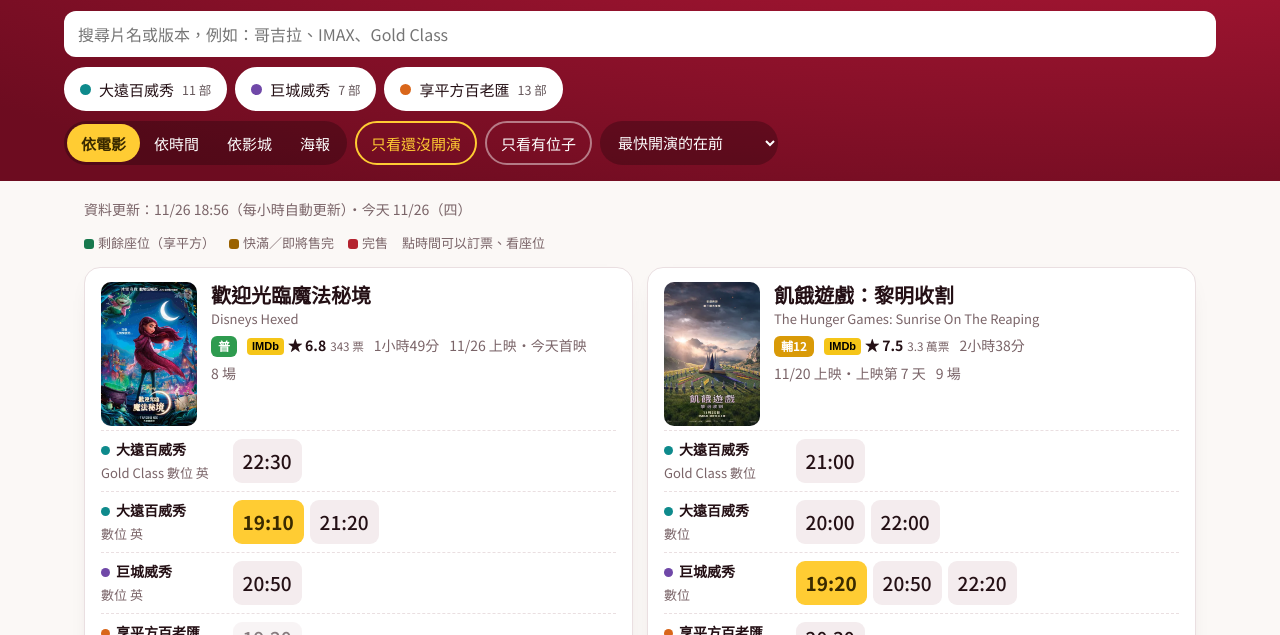
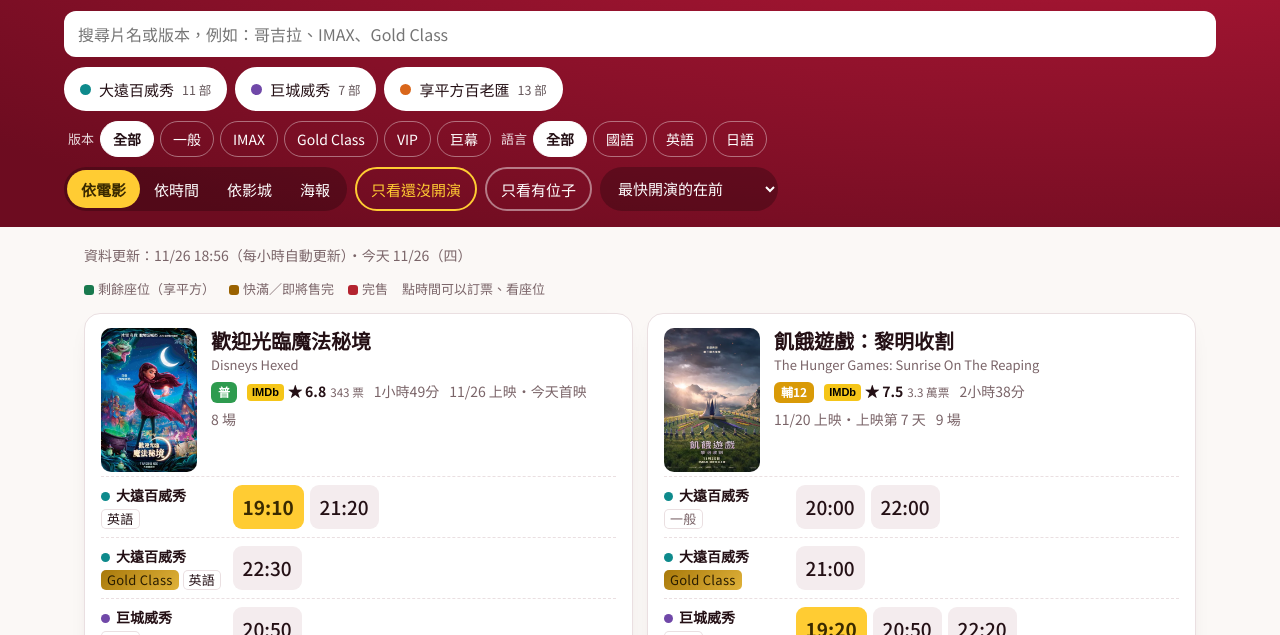
Before and after one commit to fyradio/Cinema_check, a plain HTML site: page index.html in a window 1280 px wide. Shown: the part 165-800 px from the top of the page. Drawn offline with nearby package versions, Linux system fonts and the light colour scheme.

Commit message:
版本標籤（IMAX／3D／Gold Class／VIP／巨幕／語言）、版本與語言篩選、百老匯同版本不分廳合併
Co-Authored-By: Claude Opus 5.5 <noreply@anthropic.com>
Claude-Session: https://claude.ai/code/session_01SMuF9NVwxV1Y7tQ5JQ484c

```diff
--- a/index.html
+++ b/index.html
@@ -71,6 +71,13 @@ main{max-width:1240px;margin:0 auto;padding:18px max(5vw,16px) 40px}
 .imdb b{background:#f5c518;color:#000;font-size:11px;font-weight:900;padding:0 5px;border-radius:4px;font-family:Arial,sans-serif}
 .imdb small{font-weight:400;color:var(--mute)}
 .rel{white-space:nowrap}.rel small{font-size:inherit;color:var(--mute)}.rel.soon{background:var(--pop);color:var(--popInk);font-weight:700;padding:1px 7px;border-radius:6px;font-size:12px}
+.vbs{display:flex;flex-wrap:wrap;gap:4px;align-items:center}
+.vb{display:inline-block;font-size:11px;font-weight:800;line-height:1.5;padding:0 6px;border-radius:5px;color:#fff;background:#6b5a5e;letter-spacing:.02em;white-space:nowrap;vertical-align:1px}
+.vb.imax{background:#0a5bd3}.vb.gold{background:linear-gradient(135deg,#a8790b,#e0b23a);color:#2a1d00}.vb.vip{background:#5e2a8c}.vb.giant{background:#b3261e}.vb.fdx{background:#e06c00}.vb.three{background:#00897b}.vb.sp{background:#455a64}
+.vb.lang{background:transparent;color:var(--ink);box-shadow:inset 0 0 0 1px var(--line)}.vb.plain{background:transparent;color:var(--mute);box-shadow:inset 0 0 0 1px var(--line)}
+.fl{gap:6px}.fl .lbl{font-size:13px;opacity:.85;margin-left:4px}
+.fc{border:1px solid rgba(255,255,255,.4);background:transparent;color:#fff;padding:2px 12px;min-height:36px;font-size:14px}
+.fc[aria-pressed=true]{background:#fff;color:#241015;border-color:#fff;font-weight:700}
 .lines{grid-column:1/-1}
 .line{display:grid;grid-template-columns:7.6em minmax(0,1fr);gap:4px 10px;padding:8px 0;border-top:1px dashed var(--line)}
 .who{font-size:14px;font-weight:700;display:flex;flex-direction:column;gap:2px}
@@ -117,7 +124,7 @@ dialog::backdrop{background:rgba(20,5,10,.6)}
 .close{position:absolute;top:8px;right:8px;border:0;background:transparent;color:var(--mute);font-size:26px;width:44px;height:44px;min-height:44px;border-radius:50%}
 .lb img{display:block;width:100%;max-height:72vh;object-fit:contain;background:#000;border-radius:18px 18px 0 0}
 .note{font-size:13px;color:var(--mute);margin-top:10px}
-@media(max-width:600px){.line,.mini .line{grid-template-columns:minmax(0,1fr)}.mv{grid-template-columns:80px minmax(0,1fr)}.post{width:80px}.wall .post{width:100%}.today{font-size:13px}.tl li{grid-template-columns:max-content 40px minmax(0,1fr)}.tl img,.tl .ph{width:40px;height:60px}.tl .soon{grid-column:3;text-align:left}.tl .soon b{display:inline;margin-right:6px}.tl .big{font-size:26px}.wall{grid-template-columns:repeat(2,minmax(0,1fr))}}
+@media(max-width:600px){.fl{flex-wrap:nowrap;overflow-x:auto;padding-bottom:4px;scrollbar-width:none}.fl>*{flex:none}.line,.mini .line{grid-template-columns:minmax(0,1fr)}.mv{grid-template-columns:80px minmax(0,1fr)}.post{width:80px}.wall .post{width:100%}.today{font-size:13px}.tl li{grid-template-columns:max-content 40px minmax(0,1fr)}.tl img,.tl .ph{width:40px;height:60px}.tl .soon{grid-column:3;text-align:left}.tl .soon b{display:inline;margin-right:6px}.tl .big{font-size:26px}.wall{grid-template-columns:repeat(2,minmax(0,1fr))}}
 </style>
 </head>
 <body>
@@ -133,6 +140,7 @@ dialog::backdrop{background:rgba(20,5,10,.6)}
     <div class="days" id="days" role="group" aria-label="選擇日期"></div>
     <div class="row"><input type="search" id="q" placeholder="搜尋片名或版本，例如：哥吉拉、IMAX、Gold Class" aria-label="搜尋片名或版本"></div>
     <div class="row" id="cins" role="group" aria-label="選擇影城"></div>
+    <div class="row fl" id="fmts" role="group" aria-label="選擇版本"></div>
     <div class="row">
       <div class="seg" role="group" aria-label="檢視方式">
         <button data-view="movie">依電影</button><button data-view="time">依時間</button><button data-view="cinema">依影城</button><button data-view="wall">海報</button>
@@ -180,7 +188,7 @@ const state = {
   on: store.get('on', THEATERS.map(t => t.key)),
   view: store.get('view2', 'movie'),
   hidePast: store.get('hidePast', true), hideFull: store.get('hideFull', false),
-  sort: store.get('sort2', 'next'), q: ''
+  sort: store.get('sort2', 'next'), q: '', fmt: '', lang: ''
 };
 
 function now() {
@@ -223,6 +231,21 @@ function dates() {
   return [...new Set(state.data.sessions.map(s => s.d))].filter(d => d >= t).sort();
 }
 
+// 版本：把「Gold Class 數位 英」「3D 數位 英」「巨幕 英文 巨幕廳」拆成 廳別／3D／語言／廳號
+const FMT_ORDER = ['IMAX', 'Gold Class', 'VIP', '巨幕', '4DX', '3D', '特別場', '直播'];
+function ver(v) {
+  v = v || '';
+  const fmt = /IMAX/i.test(v) ? 'IMAX' : /Gold Class|\bGC\b/i.test(v) ? 'Gold Class' : /VIP/i.test(v) ? 'VIP' : /巨幕/.test(v) ? '巨幕' : /4DX/i.test(v) ? '4DX' : /特別場/.test(v) ? '特別場' : /LIVE|直播/i.test(v) ? '直播' : '';
+  const is3d = /3D/i.test(v);
+  const lang = /國|中文/.test(v) ? '國語' : /英/.test(v) ? '英語' : /日/.test(v) ? '日語' : /韓/.test(v) ? '韓語' : '';
+  const hall = (v.match(/(\S+廳)$/) || [])[1] || '';
+  const tags = [fmt, is3d ? '3D' : ''].filter(Boolean);
+  return {fmt, is3d, lang, hall, tags, key: [fmt || '一般', is3d ? '3D' : '2D', lang].join('/')};
+}
+const VC = {'IMAX': 'imax', 'Gold Class': 'gold', 'VIP': 'vip', '巨幕': 'giant', '4DX': 'fdx', '3D': 'three', '特別場': 'sp', '直播': 'sp'};
+const badges = (v, withLang = true) => { const x = ver(v); return [...x.tags.map(t => `<span class="vb ${VC[t] || ''}">${esc(t)}</span>`), withLang && x.lang ? `<span class="vb lang">${esc(x.lang)}</span>` : ''].join(''); };
+const fmtOf = s => { const x = ver(s.v); return x.tags.length ? x.tags : ['一般']; };
+
 function filtered() {
   const D = state.data, n = now(), q = state.q.trim().toLowerCase();
   return D.sessions.filter(s => {
@@ -232,6 +255,8 @@ function filtered() {
     s.past = s.d === n.date && toMin(s.t) < n.mins;
     if (state.hidePast && s.past) return false;
     if (state.hideFull && (s.st === 'soldout' || s.st === 'closed')) return false;
+    if (state.fmt && !fmtOf(s).includes(state.fmt)) return false;
+    if (state.lang && ver(s.v).lang !== state.lang) return false;
     return true;
   }).sort((a, b) => toMin(a.t) - toMin(b.t));
 }
@@ -270,12 +295,12 @@ function viewMovie(list) {
   if (!groups.length) return empty();
   return '<div class="grid">' + groups.map(g => {
     const lines = {};
-    for (const s of g.ss) (lines[s.c + '|' + s.v] = lines[s.c + '|' + s.v] || []).push(s);
-    const keys = Object.keys(lines).sort((a, b) => THEATERS.findIndex(t => t.key === a.split('|')[0]) - THEATERS.findIndex(t => t.key === b.split('|')[0]) || a.localeCompare(b));
+    for (const s of g.ss) { const k = s.c + '|' + ver(s.v).key; (lines[k] = lines[k] || []).push(s); }
+    const keys = Object.keys(lines).sort((a, b) => THEATERS.findIndex(t => t.key === a.split('|')[0]) - THEATERS.findIndex(t => t.key === b.split('|')[0]) || (a.includes('|一般/') ? 0 : 1) - (b.includes('|一般/') ? 0 : 1) || a.localeCompare(b));
     return `<article class="card mv">${poster(g.id, g.m)}<div>
       <h2>${esc(g.m.title)}</h2>${g.m.en ? `<div class="en">${esc(g.m.en)}</div>` : ''}
       <div class="meta">${rate(g.m)}${imdb(g.m)}<span>${esc(dur(g.m.runtime))}</span>${released(g.m)}<span>${g.ss.length} 場</span></div></div>
-      <div class="lines">${keys.map(k => { const [c, v] = k.split('|'); return `<div class="line"><div class="who" style="--c:var(--c-${c})"><b>${esc(TH[c].short)}</b>${v ? `<span>${esc(v)}</span>` : ''}</div><div class="times">${lines[k].map(s => chip(s, g.next)).join('')}</div></div>`; }).join('')}</div>
+      <div class="lines">${keys.map(k => { const c = k.split('|')[0], b = badges(lines[k][0].v); return `<div class="line"><div class="who" style="--c:var(--c-${c})"><b>${esc(TH[c].short)}</b><span class="vbs">${b || '<span class="vb plain">一般</span>'}</span></div><div class="times">${lines[k].map(s => chip(s, g.next)).join('')}</div></div>`; }).join('')}</div>
     </article>`;
   }).join('') + '</div>';
 }
@@ -291,7 +316,7 @@ function viewTime(list) {
     const img = m.poster && m.poster.thumb ? `<img src="${esc(m.poster.thumb)}" alt="" loading="lazy">` : '<span class="ph"></span>';
     return `<li data-s="${i}" class="${left !== null && !s.past && left <= 30 ? 'hot' : ''}"${s.past ? ' style="opacity:.45"' : ''}>
       <span class="big num">${esc(s.t)}</span>${img}
-      <span class="what">${esc(m.title)} ${rate(m)}<span class="where" style="--c:var(--c-${s.c})"><i></i>${esc(TH[s.c].short)}${s.v ? '・' + esc(s.v) : ''}${m.runtime ? '・散場 ' + fromMin(toMin(s.t) + m.runtime) : ''}・${released(m, true)}</span></span>
+      <span class="what">${esc(m.title)} ${rate(m)} ${badges(s.v)}<span class="where" style="--c:var(--c-${s.c})"><i></i>${esc(TH[s.c].short)}${ver(s.v).hall ? '・' + esc(ver(s.v).hall) : ''}${m.runtime ? '・散場 ' + fromMin(toMin(s.t) + m.runtime) : ''}・${released(m, true)}</span></span>
       <span class="soon">${lab ? `<b class="t ${seatClass(s)}" style="all:unset;font-weight:700;color:var(--${s.st === 'soldout' ? 'out' : s.st === 'few' ? 'few' : 'ok'})">${esc(lab)}</b>` : ''}${esc(soon)}</span></li>`;
   }).join('') + '</ul>';
 }
@@ -301,10 +326,10 @@ function viewCinema(list) {
   for (const t of THEATERS) {
     if (!state.on.includes(t.key)) continue;
     const mine = list.filter(s => s.c === t.key), by = {};
-    for (const s of mine) (by[s.m + '|' + s.v] = by[s.m + '|' + s.v] || []).push(s);
+    for (const s of mine) { const k = s.m + '|' + ver(s.v).key; (by[k] = by[k] || []).push(s); }
     html += `<div class="sec" style="--c:var(--c-${t.key})"><h2>${esc(t.name)}</h2><a href="${t.official}" target="_blank" rel="noopener">官網</a></div>`;
     const keys = Object.keys(by);
-    html += keys.length ? `<div class="card mini">${keys.map(k => { const [id, v] = k.split('|'), m = D.movies[id]; return `<div class="line"><div class="who" style="--c:var(--c-${t.key})"><b>${esc(m.title)} ${rate(m)}</b><span>${esc([v, dur(m.runtime)].filter(Boolean).join('・'))} ${released(m, true)}</span></div><div class="times">${by[k].map(s => chip(s)).join('')}</div></div>`; }).join('')}</div>`
+    html += keys.length ? `<div class="card mini">${keys.map(k => { const id = k.split('|')[0], m = D.movies[id]; return `<div class="line"><div class="who" style="--c:var(--c-${t.key})"><b>${esc(m.title)} ${rate(m)}</b><span class="vbs">${badges(by[k][0].v)} ${esc(dur(m.runtime))} ${released(m, true)}</span></div><div class="times">${by[k].map(s => chip(s)).join('')}</div></div>`; }).join('')}</div>`
       : '<div class="card empty">這天沒有符合的場次</div>';
   }
   return html || empty();
@@ -329,6 +354,14 @@ function renderHeader() {
   const mc = {};
   for (const s of D.sessions) if (s.d === state.day) (mc[s.c] = mc[s.c] || new Set()).add(s.m);
   $('cins').innerHTML = THEATERS.map(t => `<button class="cin" data-key="${t.key}" aria-pressed="${state.on.includes(t.key)}" style="--c:var(--c-${t.key})"><i></i>${esc(t.short)}${mc[t.key] ? ` <small>${mc[t.key].size} 部</small>` : ''}</button>`).join('');
+  const daySs = D.sessions.filter(s => s.d === state.day && state.on.includes(s.c));
+  const fc = {}, lc = {};
+  for (const s of daySs) { for (const f of fmtOf(s)) fc[f] = (fc[f] || 0) + 1; const l = ver(s.v).lang; if (l) lc[l] = (lc[l] || 0) + 1; }
+  const fl = ['一般', ...FMT_ORDER].filter(f => fc[f]);
+  if (state.fmt && !fc[state.fmt]) state.fmt = '';
+  if (state.lang && !lc[state.lang]) state.lang = '';
+  $('fmts').innerHTML = `<span class="lbl">版本</span>` + ['', ...fl].map(f => `<button class="fc ${VC[f] || ''}" data-fmt="${esc(f)}" aria-pressed="${state.fmt === f}">${f ? esc(f) : '全部'}</button>`).join('')
+    + `<span class="lbl">語言</span>` + ['', ...['國語', '英語', '日語', '韓語'].filter(l => lc[l])].map(l => `<button class="fc" data-lang="${esc(l)}" aria-pressed="${state.lang === l}">${l ? esc(l) : '全部'}</button>`).join('');
   document.querySelectorAll('.seg button').forEach(b => b.setAttribute('aria-pressed', b.dataset.view === state.view));
   $('hidePast').setAttribute('aria-pressed', state.hidePast);
   $('hideFull').setAttribute('aria-pressed', state.hideFull);
@@ -358,7 +391,7 @@ function openSession(s) {
   else seat = s.c === 'shown' ? '座位數量只算未來兩天的場次，可以點「看座位圖」' : '目前還有位子（威秀只標示快售完／完售）';
   const col = s.st === 'soldout' || s.st === 'closed' ? 'out' : s.st === 'few' ? 'few' : 'ok';
   $('dlgBody').innerHTML = `<div class="sheet" style="position:relative"><button class="close" data-close aria-label="關閉">×</button>
-    <h3>${esc(m.title)}</h3><div class="en">${esc(t.name)}${s.v ? '・' + esc(s.v) : ''}</div><div class="meta">${rate(m)}${esc(dur(m.runtime))}${released(m)}</div>
+    <h3>${esc(m.title)}</h3><div class="en">${esc(t.name)}${ver(s.v).hall ? '・' + esc(ver(s.v).hall) : ''}</div><div class="meta vbs">${badges(s.v) || '<span class="vb plain">一般廳</span>'}<span>${esc(s.v)}</span></div><div class="meta">${rate(m)}${esc(dur(m.runtime))}${released(m)}</div>
     <div class="big num">${dayName(s.d)} ${md(s.d)}（${wd(s.d)}）${esc(s.t)}${end ? `<span style="font-size:20px;color:var(--mute)"> → ${end} 散場</span>` : ''}</div>
     <div class="seat" style="color:var(--${col})">${esc(seat)}</div>
     <div class="btns">${s.b ? `<a class="btn main" href="${esc(s.b)}" target="_blank" rel="noopener">訂票</a>` : ''}${s.s ? `<a class="btn" href="${esc(s.s)}" target="_blank" rel="noopener">看座位圖</a>` : ''}${m.imdb && m.imdb.id ? `<a class="btn" href="https://www.imdb.com/title/${esc(m.imdb.id)}/" target="_blank" rel="noopener">IMDb</a>` : ''}</div>
@@ -386,6 +419,12 @@ $('cins').addEventListener('click', e => {
   store.set('on', state.on); render();
 });
 document.querySelector('.seg').addEventListener('click', e => { const b = e.target.closest('button'); if (!b) return; state.view = b.dataset.view; store.set('view2', state.view); render(); });
+$('fmts').addEventListener('click', e => {
+  const b = e.target.closest('button'); if (!b) return;
+  if (b.dataset.fmt !== undefined) state.fmt = b.dataset.fmt;
+  if (b.dataset.lang !== undefined) state.lang = b.dataset.lang;
+  render();
+});
 $('hidePast').addEventListener('click', () => { state.hidePast = !state.hidePast; store.set('hidePast', state.hidePast); render(); });
 $('hideFull').addEventListener('click', () => { state.hideFull = !state.hideFull; store.set('hideFull', state.hideFull); render(); });
 $('sort').addEventListener('change', e => { state.sort = e.target.value; store.set('sort2', state.sort); render(); });
```
